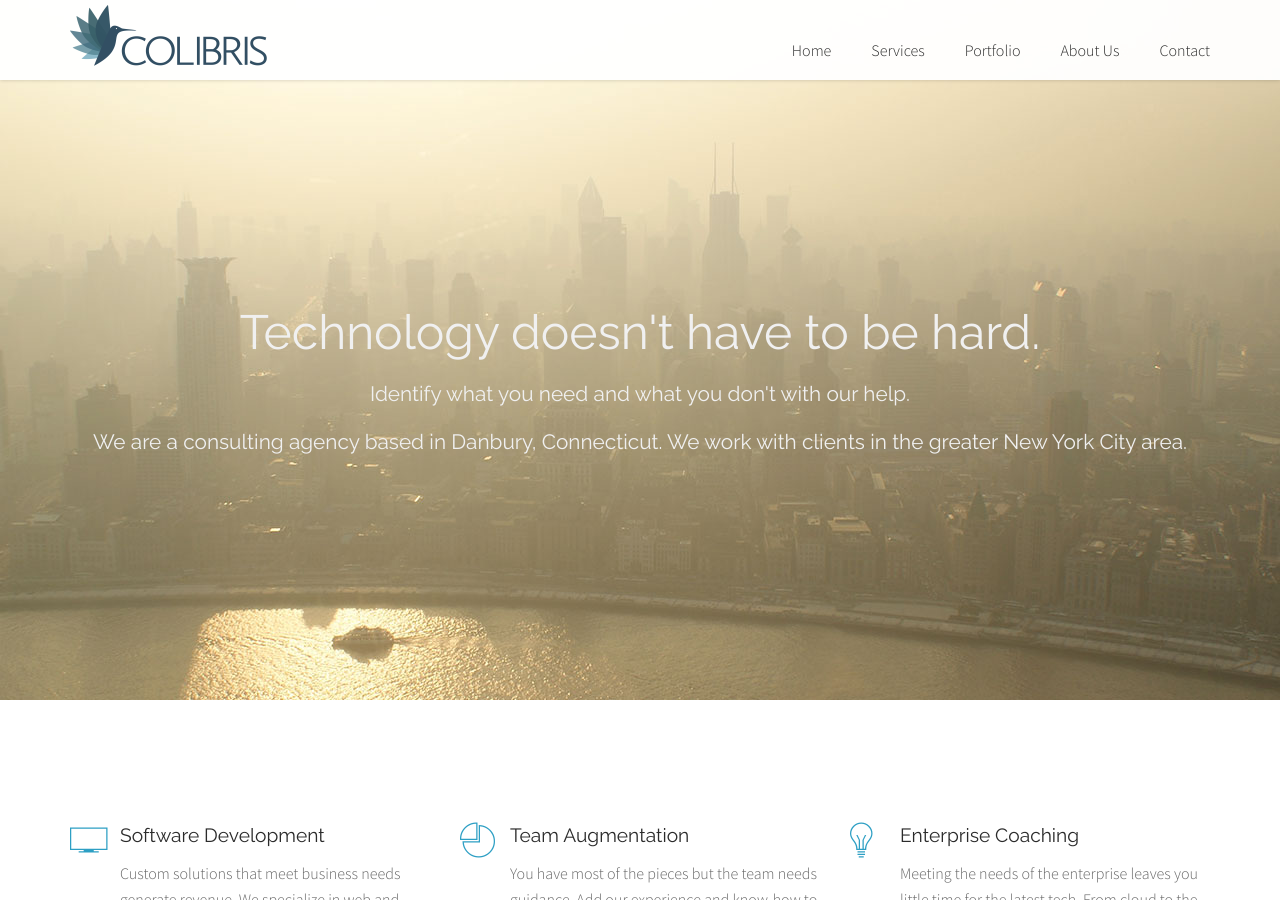
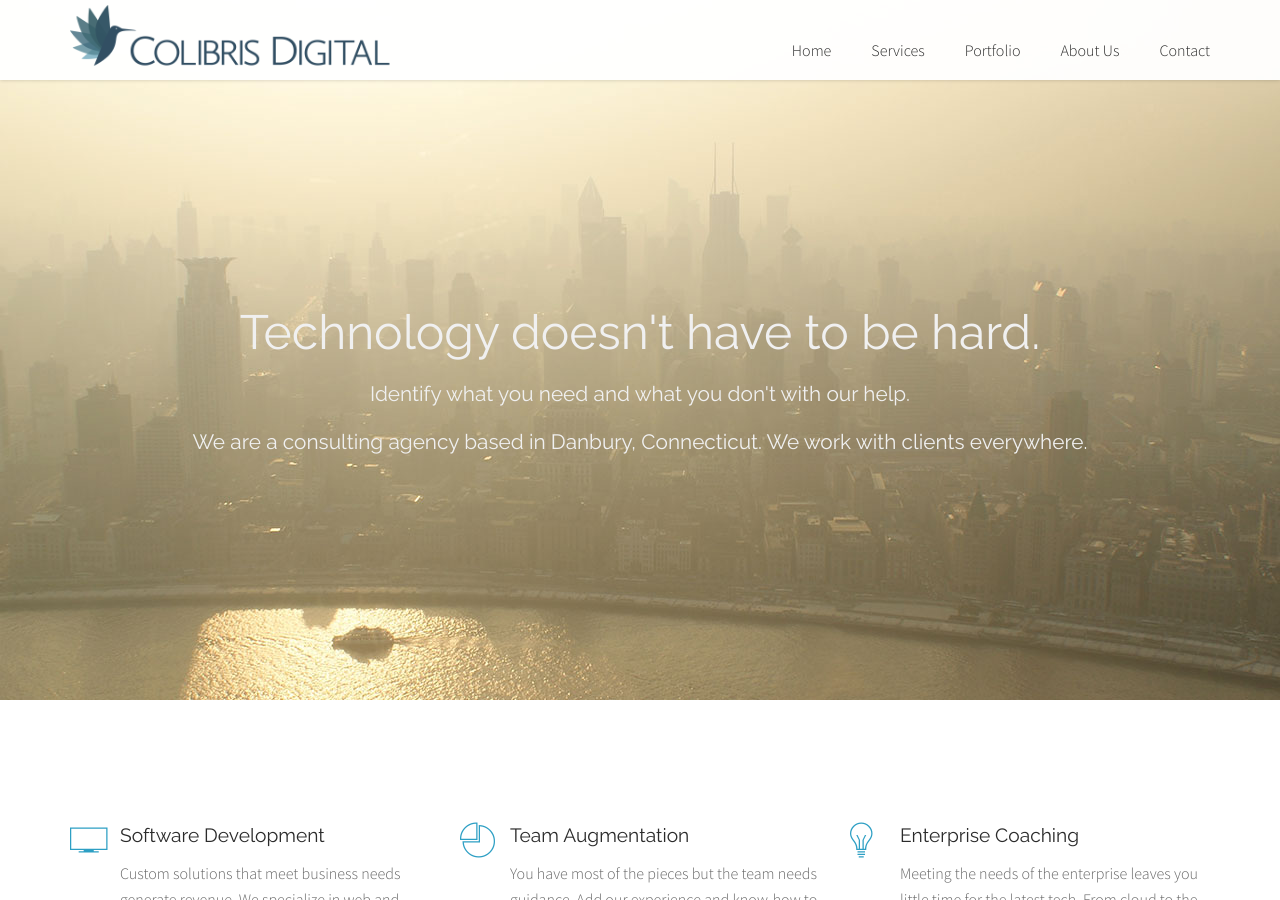
Before and after one commit to rorywoods/rorywoods.github.io, a Jekyll site: the page built from index.html, in a window 1280 px wide and 900 px high. Built offline with Jekyll 4.4.1, drawn with Linux system fonts in a browser that asks for light colours; some web fonts are replaced.

Commit message:
Solaflect and cd logo update

```diff
--- a/_includes/mast.html
+++ b/_includes/mast.html
@@ -11,7 +11,7 @@
         <div class="row">
 
           <div id="logo" class="col-xs-8 col-sm-12 col-md-5 text-center-sm text-left-xs">
-            <a href="{{site.url }}/index.html"><img style="height:70px" src="/img/logo_header.png" alt="logo" title="logo"></a>
+            <a href="{{site.url }}/"><img style="height:70px" src="/img/logo_header.png" alt="logo" title="logo"></a>
           </div> <!-- /logo -->
 
           <div id="menu" class="col-xs-4 col-sm-12 col-md-7">
@@ -24,11 +24,11 @@
               <!-- Navigation links -->
               <div class="collapse navbar-collapse navbar-ex1-collapse">
                 <ul class="nav navbar-right navbar-nav">
-                  <li class="{{active_class}}"><a class="{{ link_class }}" href="{{ path }}#highlighted">Home</a></li>
-                  <li><a class="{{ link_class }}" href="{{ path }}#services">Services</a></li>
-                  <li><a class="{{ link_class }}" href="{{ path }}#portfolio">Portfolio</a></li>
-                  <li><a class="{{ link_class }}" href="{{ path }}#about-us">About Us</a></li>
-                  <li><a class="{{ link_class }}" href="{{ path }}#contact">Contact</a></li>
+                  <li><a class="{{ link_class }}" href="{{ site.url}}/#highlighted">Home</a></li>
+                  <li><a class="{{ link_class }}" href="{{ site.url}}/#services">Services</a></li>
+                  <li><a class="{{ link_class }}" href="{{ site.url}}/#portfolio">Portfolio</a></li>
+                  <li><a class="{{ link_class }}" href="{{ site.url}}/#about-us">About Us</a></li>
+                  <li><a class="{{ link_class }}" href="{{ site.url}}/#contact">Contact</a></li>
                   <!-- {% if page.url contains "/blog/" %}
                   <li  class="active"><a href="/blog/index.html">Blog</a></li>
                   {% else %}
--- a/index.html
+++ b/index.html
@@ -10,7 +10,7 @@ layout: default
             <div class="fade-in text-center margin-top-40 vertical-center text-color-light">
               <h1 class="margin-bottom-20">Technology doesn't have to be hard.</h1>
               <h5>Identify what you need and what you don't with our help.</h5>
-              <h5>We are a consulting agency based in Danbury, Connecticut. We work with clients in the greater New York City area.</h5>
+              <h5>We are a consulting agency based in Danbury, Connecticut. We work with clients everywhere.</h5>
             </div> <!-- /highlighted-content -->
           </div> <!-- /highlighted-image -->
 
@@ -186,7 +186,7 @@ layout: default
               <div class="portfolio-item col-xs-12 col-sm-4 margin-bottom-30 text-center">
                 <a href="#solaflect" class="venobox" data-type="inline" data-gall="portfolio">
                   <div class="portfolio-image">
-                    <img src="img/portfolio/solaflect.gif" class="img-responsive img-full-width" alt="pix1">
+                    <img src="img/portfolio/solaflect2.gif" class="img-responsive img-full-width" alt="pix1">
                     <div class="portfolio-overlay">
                       <div class="portfolio-info">
                         <h6 class="portfolio-title">Solaflect Energy</h6>
```
Also changed, not shown: img/logo_header.png, img/portfolio/solaflect-logo-red-3.png (added), img/portfolio/solaflect2.gif (added).
